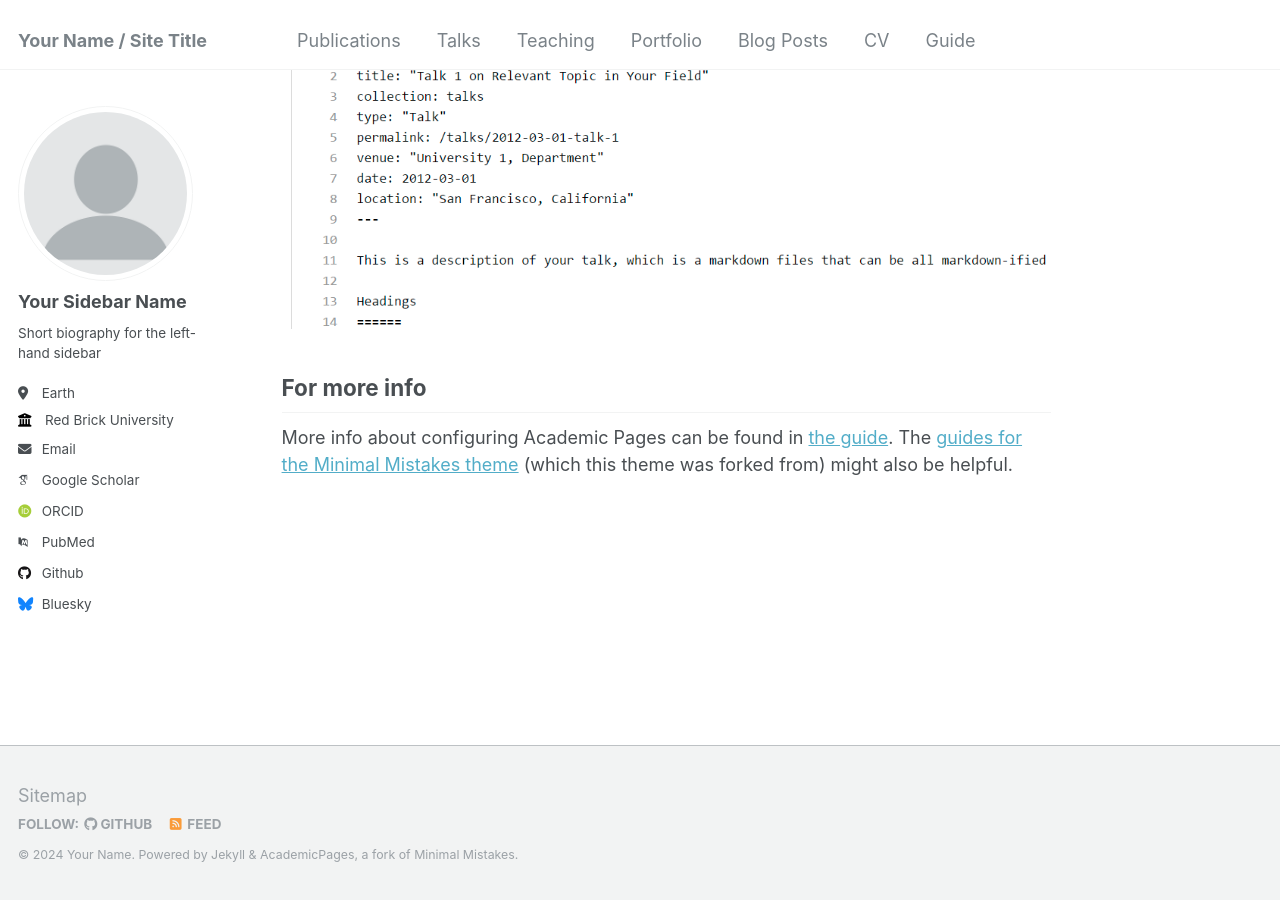
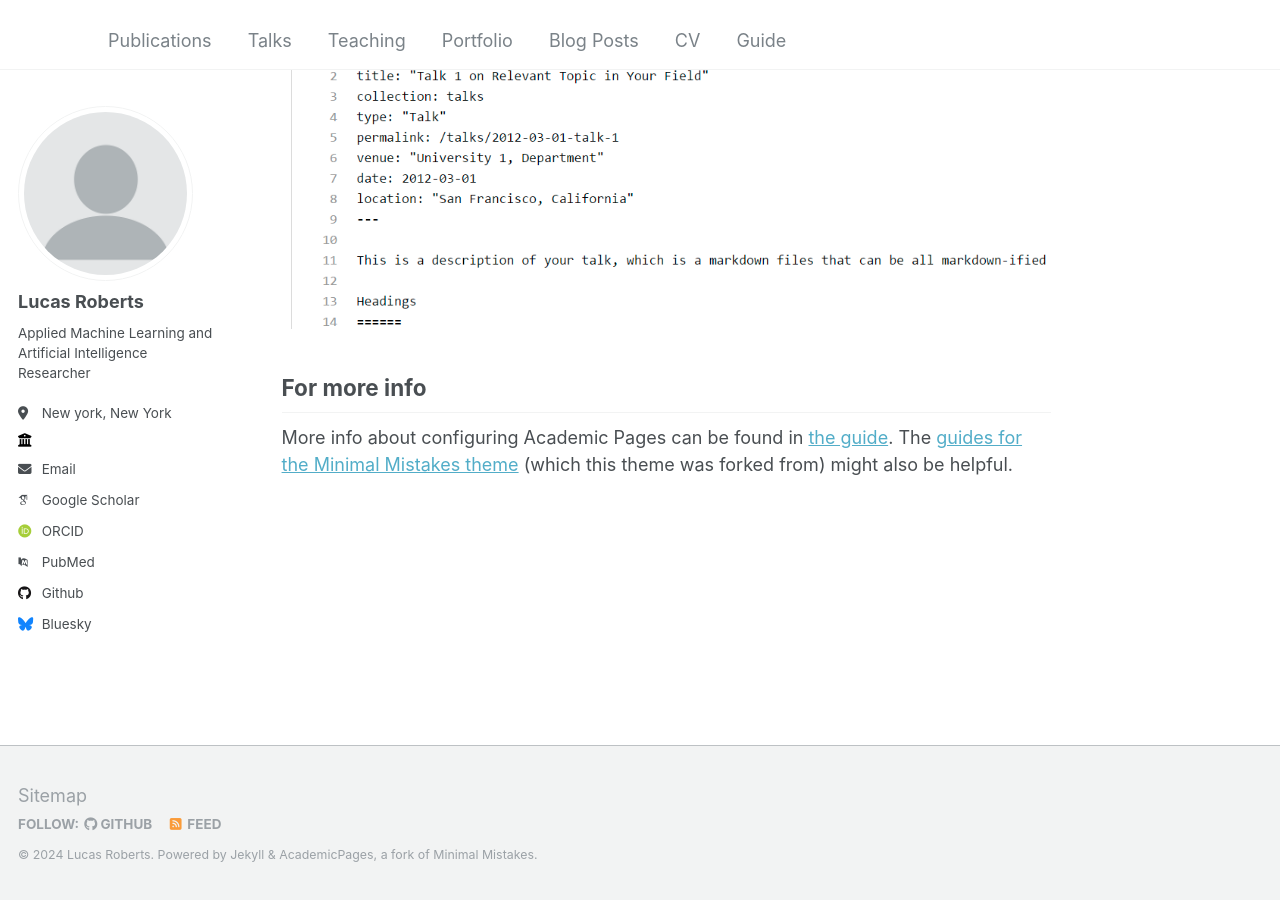
Before and after one commit to rlucas7/rlucas7.github.io, a Jekyll site: the page built from _pages/about.md, in a window 1280 px wide and 900 px high, scrolled down 2660 px. Built offline with Jekyll 4.4.1, drawn with Linux system fonts in a browser that asks for light colours; some web fonts are replaced.

Commit message:
update small changes to config

```diff
--- a/_config.yml
+++ b/_config.yml
@@ -8,10 +8,10 @@
 
 # Basic Site Settings
 locale                   : "en-US"
-title                    : "Your Name / Site Title"
+title                    : ""
 title_separator          : "-"
-name                     : &name "Your Name"
-description              : &description "personal description"
+name                     : &name "Lucas Roberts"
+description              : &description "Personal webpage"
 url                      : https://rlucas7.github.io # the base hostname & protocol for your site e.g. "https://mmistakes.github.io"
 baseurl                  : "/blog" # the subpath of your site, e.g. "/blog"
 repository               : "rlucas7/rlucas7.github.io"
@@ -22,11 +22,11 @@ repository               : "rlucas7/rlucas7.github.io"
 author:
   # Biographic information
   avatar           : "profile.png"
-  name             : "Your Sidebar Name"
+  name             : "Lucas Roberts"
   pronouns         : # example: "she/her"
-  bio              : "Short biography for the left-hand sidebar"
-  location         : "Earth"
-  employer         : "Red Brick University"
+  bio              : "Applied Machine Learning and Artificial Intelligence Researcher"
+  location         : "New york, New York"
+  employer         : ""
   uri              : # URL
   email            : "none@example.org"
 
```
